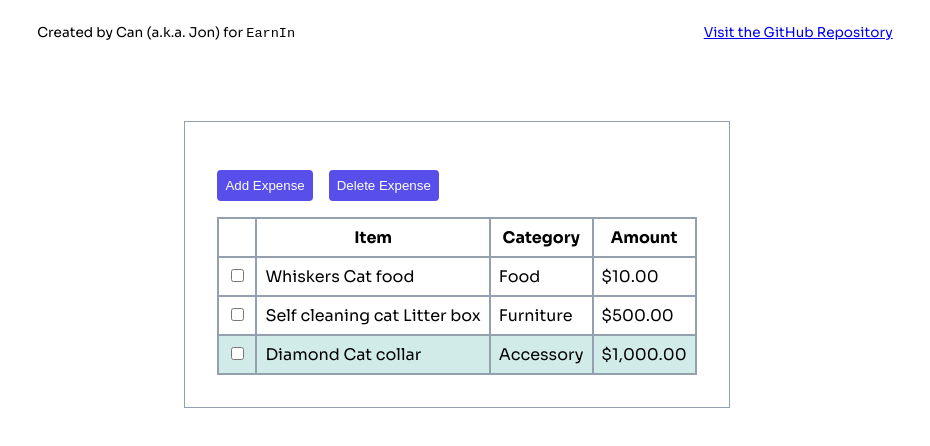
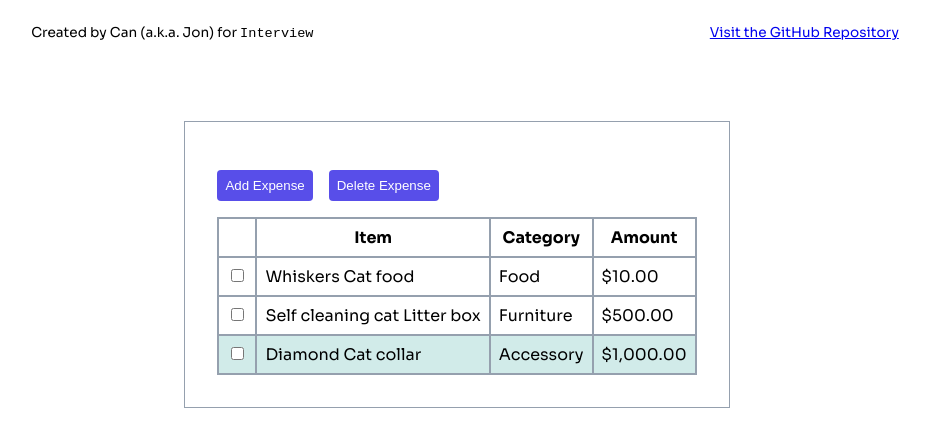
Before and after one commit to cannahum/shoppycat, a Next.js app: page / in a window 1280 px wide. Shown: the top 446 px of the page, without its empty margins (183-1113 px from the left). Built offline with nearby package versions, Linux system fonts and the light colour scheme.

Commit message:
chore: saved

```diff
--- a/app/page.tsx
+++ b/app/page.tsx
@@ -8,7 +8,7 @@ export default function Home() {
     <main className={styles.main}>
       <div className={styles.description}>
         <p>
-          Created by Can (a.k.a. Jon) for <code>EarnIn</code>
+          Created by Can (a.k.a. Jon) for <code>Interview</code>
         </p>
         <div>
           <a
```
